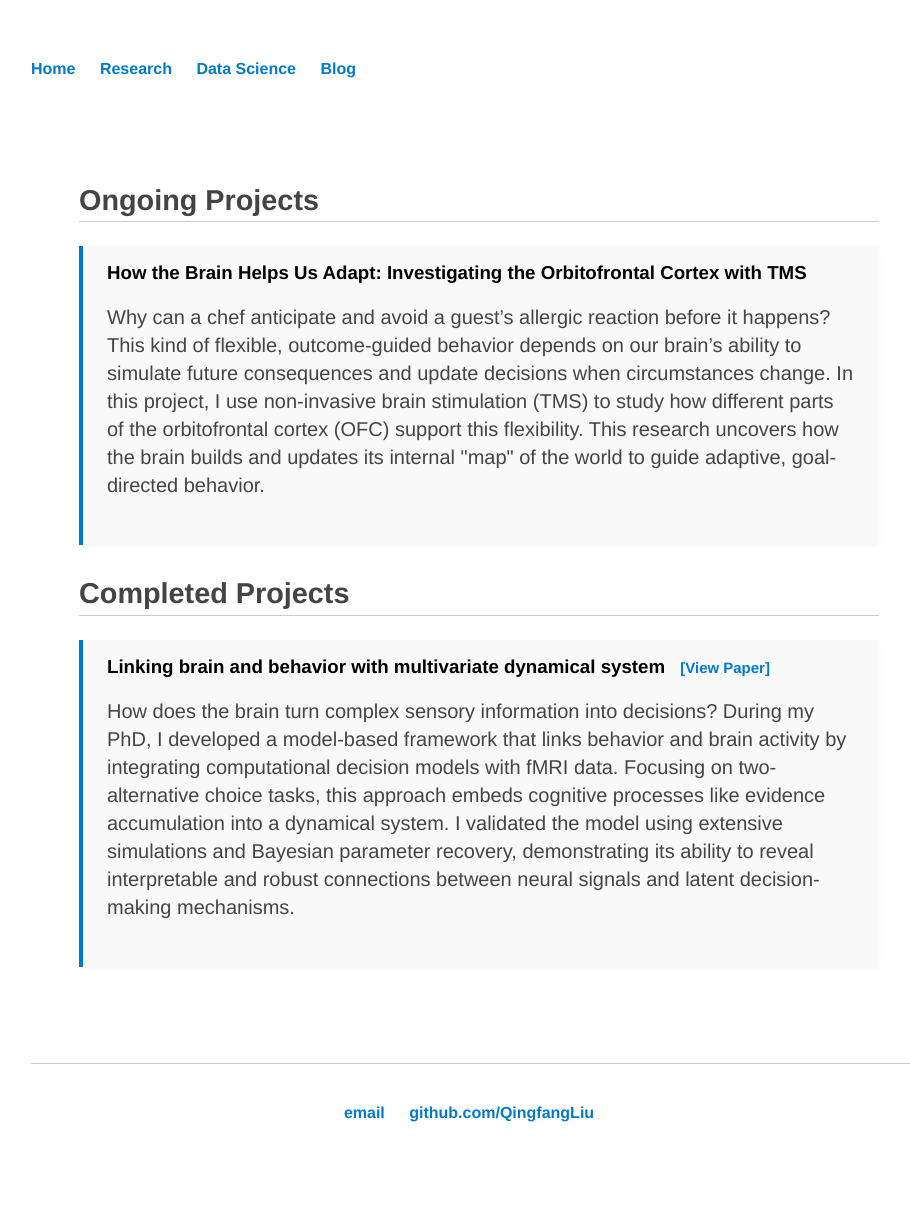
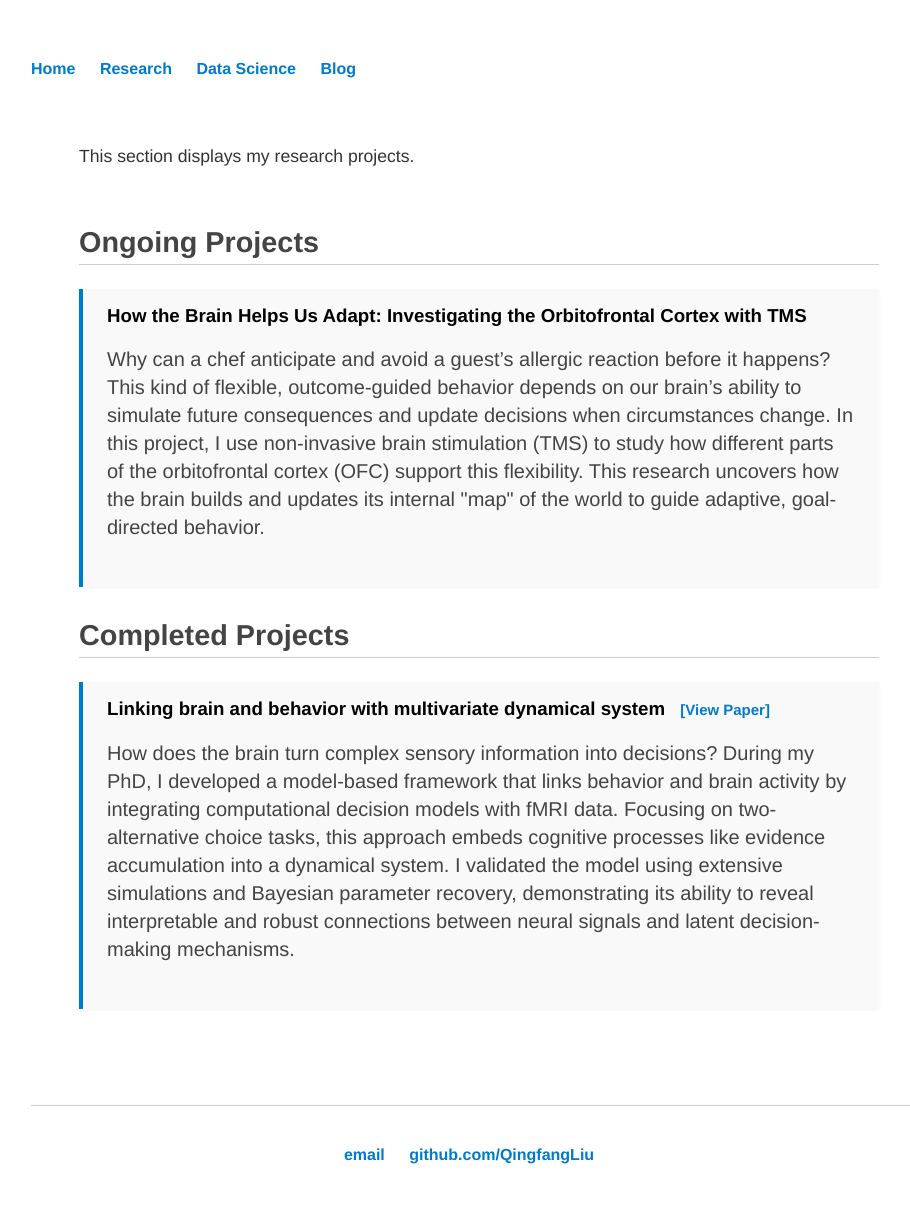
Before and after one commit to QingfangLiu/qingfangliu.github.io, a Jekyll site: the page built from Research/index.html, in a window 1280 px wide. Shown: the whole page, without its empty margins (161-1071 px from the left). Built offline with Jekyll 4.4.1, drawn with Linux system fonts in a browser that asks for light colours; before the commit the page ends 1182 px from its top, so only the background shows below that.

Commit message:
edit research intro

```diff
--- a/Research/index.html
+++ b/Research/index.html
@@ -4,6 +4,12 @@ title: Research
 ---
 
 <div class="research-container" style="max-width: 800px; margin: auto; padding: 2rem; font-family: 'Helvetica Neue', sans-serif;">
+
+  <p style="font-size: 1.1rem; color: #333;">
+  This section displays my research projects.
+  </p>
+
+  </p>
 
   <h2 style="border-bottom: 1px solid #ccc; padding-bottom: 0.3rem;">Ongoing Projects</h2>
 
```
